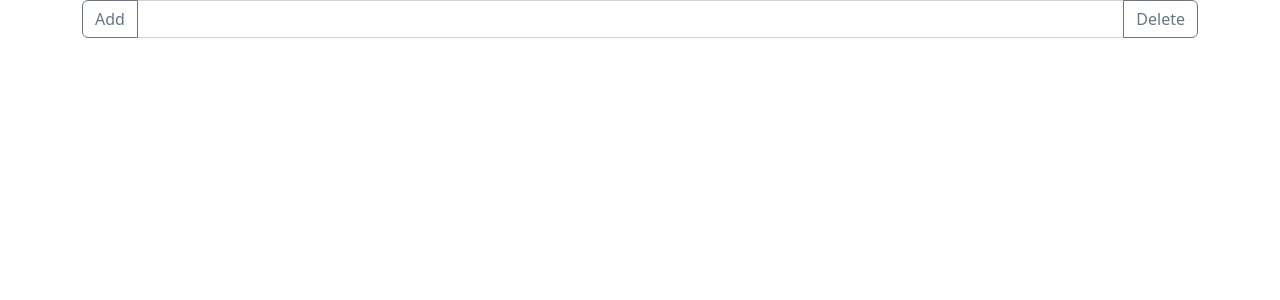
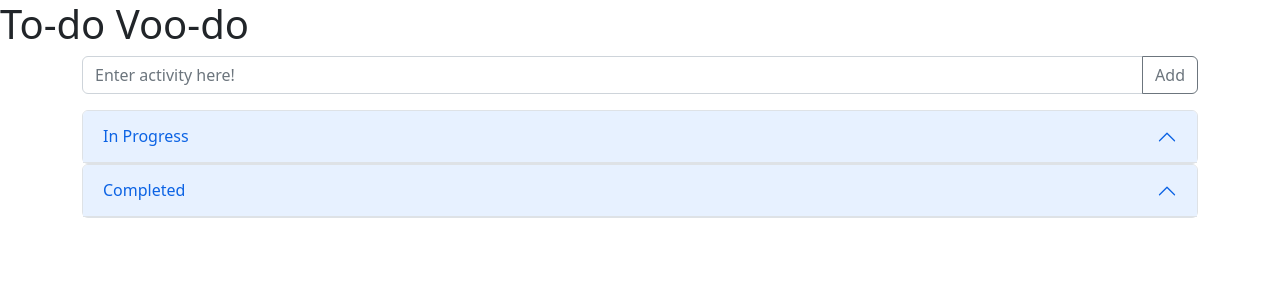
Before and after one commit to Anansi86/todo_list, a React (Create React App) app in the folder app/: page / in a window 1280 px wide. Shown: the top 300 px of the page. Built offline with nearby package versions, Linux system fonts and the light colour scheme.

Commit message:
accordions made

```diff
--- /dev/null
+++ b/app/src/components/AccordionBodyDone.js
@@ -0,0 +1,20 @@
+
+function AccordionBodyDone() {
+
+    return(
+  <>
+    <div className = "accordion-body">
+        <div className = "row">
+            <div className = "col">
+            <button className="btn btn-outline-secondary" type="button" id="button-addon1">edit</button>
+        </div>
+        <div className = "col">
+            <button className="btn btn-outline-secondary" type="button" id="button-addon1">delete</button>
+          </div>
+        </div>
+    </div>
+    </>
+   )
+}
+
+export default AccordionBodyDone
--- /dev/null
+++ b/app/src/components/AccordionBodyProgress.js
@@ -0,0 +1,20 @@
+
+function AccordionBodyProgress() {
+
+    return(
+  <>
+    <div className = "accordion-body">
+        <div className = "row">
+            <div className = "col">
+            <button className="btn btn-outline-secondary" type="button" id="button-addon1">edit</button>
+        </div>
+        <div className = "col">
+            <button className="btn btn-outline-secondary" type="button" id="button-addon1">delete</button>
+          </div>
+        </div>
+    </div>
+    </>
+   )
+}
+
+export default AccordionBodyProgress
--- /dev/null
+++ b/app/src/components/AccordionDone.js
@@ -0,0 +1,24 @@
+import AccordionBodyDone from "./AccordionBodyDone"
+
+function AccordionDone() {
+   return (
+    <>
+   <div className="accordion" id="accordionExample">
+  <div className="accordion-item">
+    <h2 className="accordion-header" id="headingOne">
+      <button className="accordion-button" type="button" data-bs-toggle="collapse" data-bs-target="#collapseTwo" aria-expanded="false" aria-controls="collapseTwo">
+        Completed
+      </button>
+    </h2>
+    <div id="collapseTwo" className="accordion-collapse collapse" aria-labelledby="headingOne" data-bs-parent="#accordionExample">
+
+        <AccordionBodyDone />
+
+    </div>
+   </div>
+  </div>
+ </>
+ );
+}
+
+export default AccordionDone;
--- /dev/null
+++ b/app/src/components/AccordionProgress.js
@@ -0,0 +1,24 @@
+import AccordionBodyProgress from "./AccordionBodyProgress"
+
+function AccordionProgress() {
+   return (
+    <>
+   <div className="accordion" id="accordionExample">
+  <div className="accordion-item">
+    <h2 className="accordion-header" id="headingOne">
+      <button className="accordion-button" type="button" data-bs-toggle="collapse" data-bs-target="#collapseOne" aria-expanded="false" aria-controls="collapseOne">
+        In Progress
+      </button>
+    </h2>
+    <div id="collapseOne" className="accordion-collapse collapse" aria-labelledby="headingOne" data-bs-parent="#accordionExample">
+
+        <AccordionBodyProgress />
+
+    </div>
+   </div>
+  </div>
+ </>
+ );
+}
+
+export default AccordionProgress;
--- a/app/src/components/App.js
+++ b/app/src/components/App.js
@@ -1,4 +1,6 @@
 import Input from "./Input"
+import Accordion from "./AccordionProgress"
+import AccordionDone from "./AccordionDone"
 
 function App() {
 
@@ -9,8 +11,11 @@ function App() {
 
 return (
     <>
+    <h1>To-do Voo-do</h1>
     <div className= "container">
         <Input />
+        <Accordion />
+        <AccordionDone />
     </div>
 
 </>
--- a/app/src/components/Input.js
+++ b/app/src/components/Input.js
@@ -2,12 +2,11 @@
 
 function Input() {
    return(
- <div class="input-group mb-3">
-  <button class="btn btn-outline-secondary" type="button" id="button-addon1">Add</button>
-  <input type="text" class="form-control" placeholder="" aria-label="Example text with button addon" aria-describedby="button-addon1"></input>
-  <button class="btn btn-outline-secondary" type="button" id="button-addon1">Delete</button>
+ <div className="input-group mb-3">
+  <input type="text" className="form-control" placeholder="Enter activity here!" aria-label="Example text with button addon" aria-describedby="button-addon1"></input>
+  <button className="btn btn-outline-secondary" type="button" id="button-addon2">Add</button>
 </div>
-   )
 
+ )
 }
 export default Input
```
